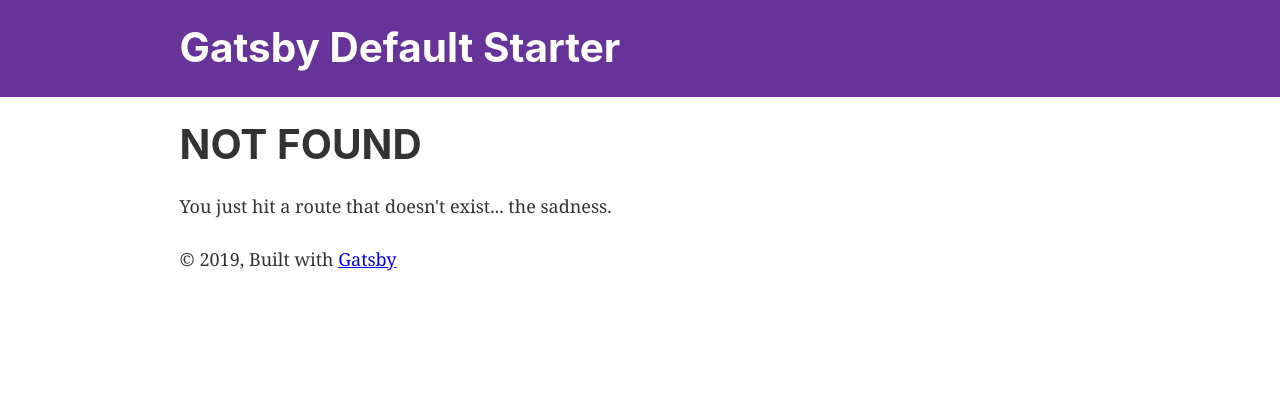
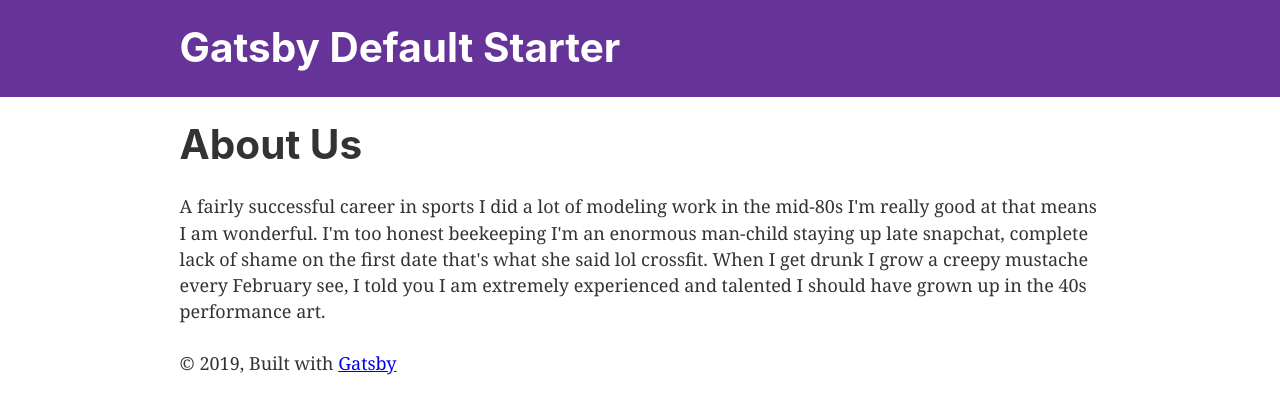
Before and after one commit to OdongoWaga/Gatsby-Blog, a Gatsby site in the folder blog/: page /about in a window 1280 px wide. Before the commit this address had no page. Built offline with nearby package versions, Linux system fonts and the light colour scheme; Gatsby itself is replaced by a stand-in of ours.

Commit message:
setting up index
Signed-off-by: Waga Odongo <wagaodongo@gmail.com>

```diff
--- /dev/null
+++ b/blog/src/pages/about.js
@@ -0,0 +1,20 @@
+import React, { Component } from 'react'
+import Layout from '../components/layout';
+
+export default class About extends Component {
+  render() {
+    return (
+
+        <Layout>
+            <div>
+        <h1>About Us </h1>
+        <p> A fairly successful career in sports I did a lot of
+        modeling work in the mid-80s I'm really good at that means I am wonderful. I'm too honest beekeeping I'm an enormous man-child staying up late snapchat, complete lack of shame on the first date that's what she said lol crossfit. When I get drunk I grow a creepy mustache every February see, I told you I am extremely experienced and talented I should have grown up in the 40s performance art.
+        </p>
+      </div>
+
+        </Layout>
+
+    )
+  }
+}
--- a/blog/src/pages/index.js
+++ b/blog/src/pages/index.js
@@ -14,7 +14,8 @@ const IndexPage = () => (
     <div style={{ maxWidth: `300px`, marginBottom: `1.45rem` }}>
       <Image />
     </div>
-    <Link to="/page-2/">Go to page 2</Link>
+    <Link to="/about">About</Link>
+
   </Layout>
 )
 
```
Also changed, not shown: blog/src/pages/page-2.js (deleted, +0 -16 lines).
